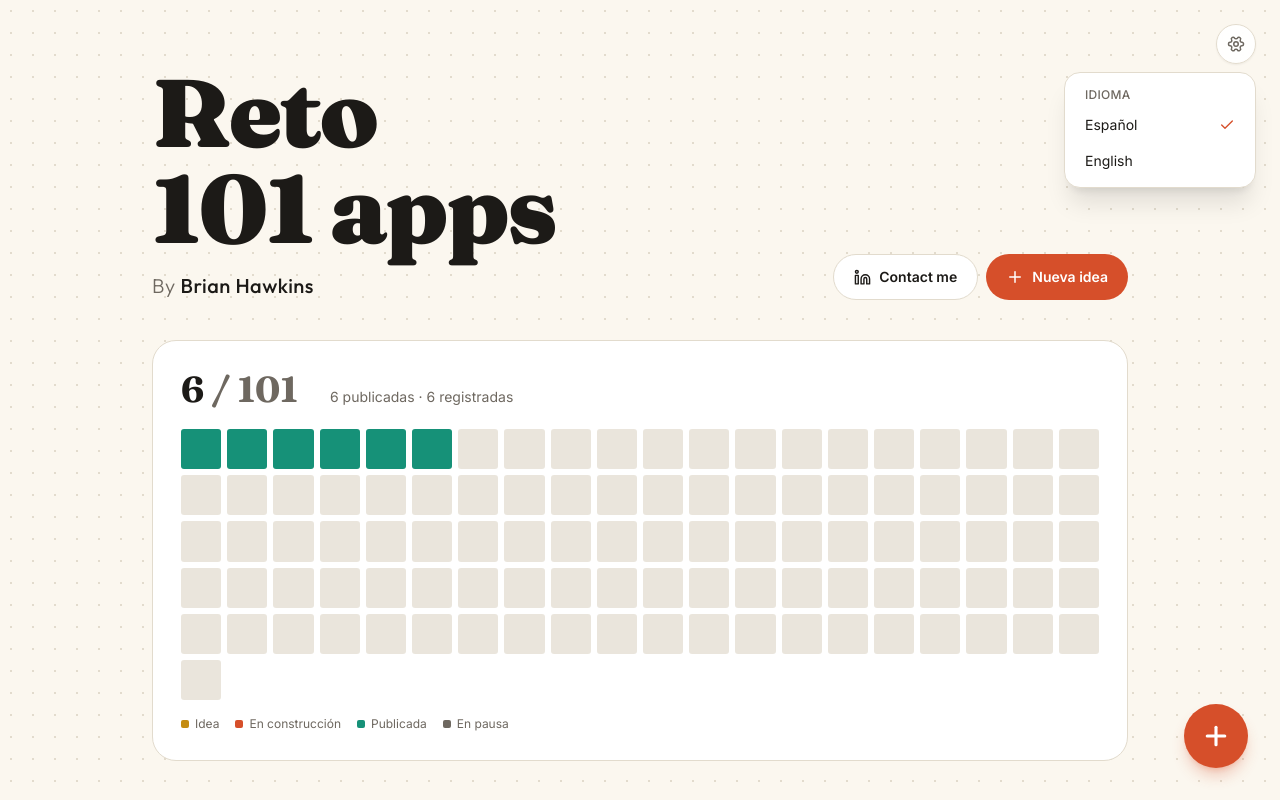
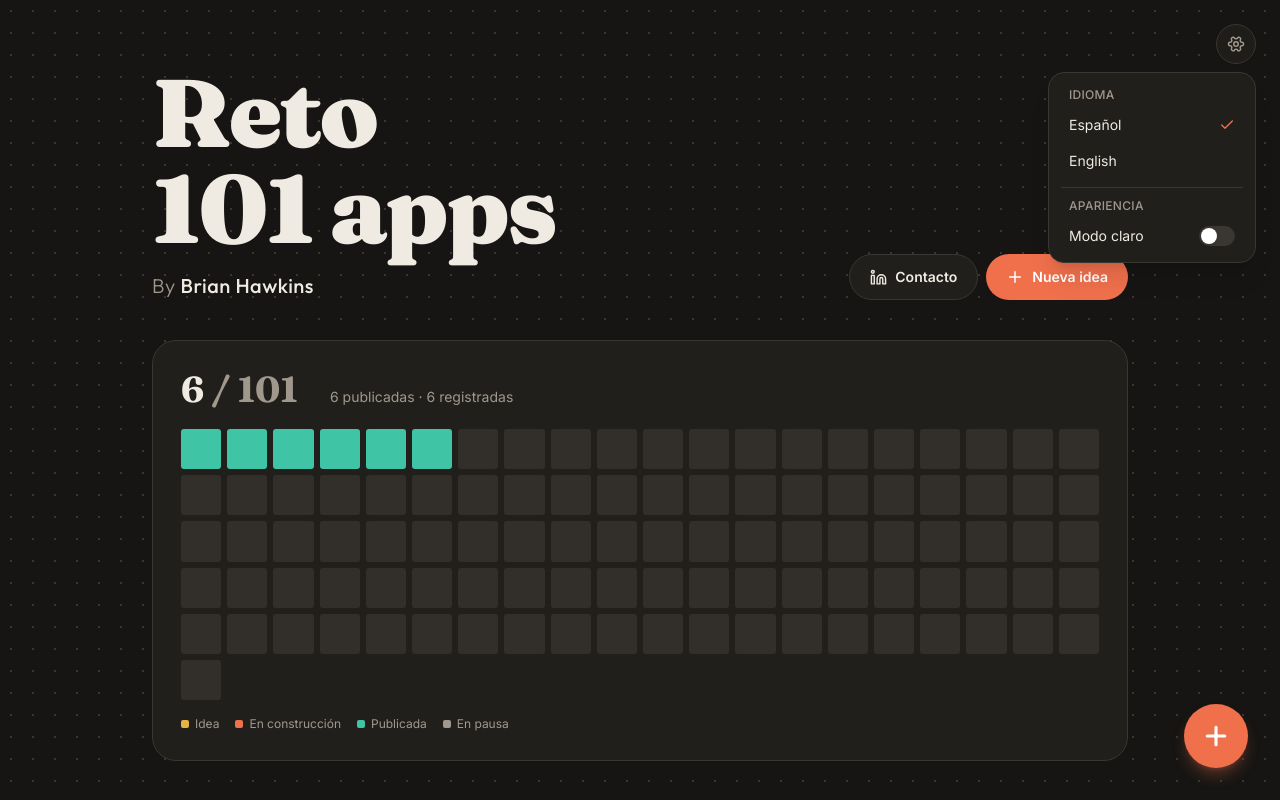
Before and after one commit to briandh5/101greatideas, a Next.js app: page / in a window 1280 px wide. Both pictures are taken after a click on the button 1236 px from the left and 44 px from the top of the page. Shown: the top 800 px of the page. Built offline with nearby package versions, Linux system fonts and the light colour scheme; no server answers.

Commit message:
Guía: oscuro por defecto con switch de modo claro y botón Contacto unificado
Co-Authored-By: Claude Opus 5.5 (1M context) <noreply@anthropic.com>
Claude-Session: https://claude.ai/code/session_0181t2iUKTvEEmZWgnY9DCj8

```diff
--- a/app/globals.css
+++ b/app/globals.css
@@ -3,6 +3,22 @@
 @tailwind utilities;
 
 :root {
+  --papel: 22 21 19;
+  --hoja: 33 31 28;
+  --tinta: 240 235 226;
+  --tenue: 160 152 140;
+  --linea: 58 54 49;
+  --tomate: 240 112 76;
+  --menta: 64 196 166;
+  --mostaza: 230 180 70;
+  --brillo-menta: 46 230 180;
+  --brillo-mostaza: 255 200 60;
+  --brillo-tomate: 255 120 80;
+  color-scheme: dark;
+}
+
+/* Modo claro: se activa desde el engrane de ajustes (el oscuro es el de siempre) */
+:root[data-tema="claro"] {
   --papel: 251 247 239;
   --hoja: 255 255 255;
   --tinta: 28 26 23;
@@ -11,24 +27,7 @@
   --tomate: 214 79 42;
   --menta: 22 145 120;
   --mostaza: 196 140 18;
-  --brillo-menta: 46 230 180;
-  --brillo-mostaza: 255 200 60;
-  --brillo-tomate: 255 120 80;
   color-scheme: light;
-}
-
-@media (prefers-color-scheme: dark) {
-  :root {
-    --papel: 22 21 19;
-    --hoja: 33 31 28;
-    --tinta: 240 235 226;
-    --tenue: 160 152 140;
-    --linea: 58 54 49;
-    --tomate: 240 112 76;
-    --menta: 64 196 166;
-    --mostaza: 230 180 70;
-    color-scheme: dark;
-  }
 }
 
 body {
--- a/app/layout.tsx
+++ b/app/layout.tsx
@@ -1,7 +1,7 @@
 import type { Metadata, Viewport } from "next";
 import { Fraunces, Inter, Outfit } from "next/font/google";
 import Ajustes from "@/components/Ajustes";
-import { leerIdioma } from "@/lib/idioma";
+import { leerIdioma, leerTema } from "@/lib/idioma";
 import "./globals.css";
 
 const titulo = Fraunces({ subsets: ["latin"], variable: "--font-titulo", weight: ["500", "700", "900"] });
@@ -16,11 +16,11 @@ export const metadata: Metadata = {
 export const viewport: Viewport = { width: "device-width", initialScale: 1 };
 
 export default async function RootLayout({ children }: { children: React.ReactNode }) {
-  const idioma = await leerIdioma();
+  const [idioma, tema] = await Promise.all([leerIdioma(), leerTema()]);
   return (
-    <html lang={idioma} className={`${titulo.variable} ${texto.variable} ${firma.variable}`}>
+    <html lang={idioma} data-tema={tema} className={`${titulo.variable} ${texto.variable} ${firma.variable}`}>
       <body className="min-h-screen font-texto antialiased">
-        <Ajustes idioma={idioma} />
+        <Ajustes idioma={idioma} tema={tema} />
         {children}
       </body>
     </html>
--- a/app/page.tsx
+++ b/app/page.tsx
@@ -37,7 +37,7 @@ export default async function Inicio() {
         </div>
         <div className="flex flex-wrap gap-2">
           <a href={LINKEDIN} target="_blank" rel="noreferrer" className="boton-secundario">
-            <Linkedin size={17} /> {t.contactMe}
+            <Linkedin size={17} /> {t.contacto}
           </a>
           <Link href="/nueva" className="boton-primario hidden sm:inline-flex">
             <Plus size={18} /> {t.nuevaIdea}
--- a/components/Ajustes.tsx
+++ b/components/Ajustes.tsx
@@ -3,17 +3,18 @@
 import { useRouter } from "next/navigation";
 import { useEffect, useRef, useState, useTransition } from "react";
 import { Check, Settings } from "lucide-react";
-import { COOKIE_IDIOMA, TEXTOS, type Idioma } from "@/lib/i18n";
+import { COOKIE_IDIOMA, COOKIE_TEMA, TEXTOS, type Idioma, type Tema } from "@/lib/i18n";
 
 const OPCIONES: { idioma: Idioma; nombre: string }[] = [
   { idioma: "es", nombre: "Español" },
   { idioma: "en", nombre: "English" },
 ];
 
-/** Engrane fijo en la esquina con el cambio de idioma. La elección se guarda en una cookie por un año. */
-export default function Ajustes({ idioma }: { idioma: Idioma }) {
+/** Engrane fijo en la esquina con el idioma y el modo claro. Cada elección se guarda en una cookie por un año. */
+export default function Ajustes({ idioma, tema: temaInicial }: { idioma: Idioma; tema: Tema }) {
   const router = useRouter();
   const [abierto, setAbierto] = useState(false);
+  const [tema, setTema] = useState(temaInicial);
   const [cambiando, startTransition] = useTransition();
   const caja = useRef<HTMLDivElement>(null);
   const t = TEXTOS[idioma];
@@ -38,6 +39,13 @@ export default function Ajustes({ idioma }: { idioma: Idioma }) {
     startTransition(() => router.refresh());
   }
 
+  function cambiarTema() {
+    const nuevo: Tema = tema === "claro" ? "oscuro" : "claro";
+    setTema(nuevo);
+    document.cookie = `${COOKIE_TEMA}=${nuevo}; path=/; max-age=31536000; samesite=lax`;
+    document.documentElement.dataset.tema = nuevo;
+  }
+
   return (
     <div ref={caja} className="fixed right-4 top-4 z-40 sm:right-6 sm:top-6">
       <button
@@ -50,7 +58,7 @@ export default function Ajustes({ idioma }: { idioma: Idioma }) {
         <Settings size={18} className={`transition-transform duration-500 ${abierto || cambiando ? "rotate-90" : ""}`} />
       </button>
       {abierto && (
-        <div className="absolute right-0 mt-2 w-48 animate-[aparecer_160ms_ease-out] rounded-2xl border border-linea bg-hoja p-2 shadow-xl shadow-black/10">
+        <div className="absolute right-0 mt-2 w-52 animate-[aparecer_160ms_ease-out] rounded-2xl border border-linea bg-hoja p-2 shadow-xl shadow-black/10">
           <p className="px-3 pb-1 pt-1.5 text-xs font-medium uppercase tracking-wide text-tenue">{t.idioma}</p>
           {OPCIONES.map((o) => (
             <button
@@ -63,6 +71,24 @@ export default function Ajustes({ idioma }: { idioma: Idioma }) {
               {o.idioma === idioma && <Check size={16} className="text-tomate" />}
             </button>
           ))}
+          <div className="mx-1 my-2 border-t border-linea" />
+          <p className="px-3 pb-1 pt-0.5 text-xs font-medium uppercase tracking-wide text-tenue">{t.apariencia}</p>
+          <button
+            type="button"
+            role="switch"
+            aria-checked={tema === "claro"}
+            onClick={cambiarTema}
+            className="flex w-full items-center justify-between rounded-xl px-3 py-2 text-left text-sm hover:bg-papel"
+          >
+            {t.modoClaro}
+            <span
+              className={`relative h-5 w-9 rounded-full transition-colors ${tema === "claro" ? "bg-tomate" : "bg-linea"}`}
+            >
+              <span
+                className={`absolute top-0.5 h-4 w-4 rounded-full bg-white shadow transition-all ${tema === "claro" ? "left-[18px]" : "left-0.5"}`}
+              />
+            </span>
+          </button>
         </div>
       )}
     </div>
--- a/lib/i18n.ts
+++ b/lib/i18n.ts
@@ -3,12 +3,13 @@ import type { Estado, Idea } from "./types";
 export const IDIOMAS = ["es", "en"] as const;
 export type Idioma = (typeof IDIOMAS)[number];
 export const COOKIE_IDIOMA = "101gi-idioma";
+export const COOKIE_TEMA = "101gi-tema";
+export type Tema = "oscuro" | "claro";
 
 export const esIdioma = (v: unknown): v is Idioma => IDIOMAS.includes(v as Idioma);
 
 const ES = {
   titulo: ["Reto", "101 apps"],
-  contactMe: "Contact me",
   nuevaIdea: "Nueva idea",
   publicadas: "publicadas",
   registradas: "registradas",
@@ -23,6 +24,8 @@ const ES = {
   contacto: "Contacto",
   ajustes: "Ajustes",
   idioma: "Idioma",
+  apariencia: "Apariencia",
+  modoClaro: "Modo claro",
   cargandoVista: "Cargando vista previa…",
   sinVivo: "Aún sin versión en vivo",
   clicProyecto: "Clic para ver el proyecto completo",
@@ -37,7 +40,6 @@ const ES = {
 
 const EN: typeof ES = {
   titulo: ["101 apps", "challenge"],
-  contactMe: "Contact me",
   nuevaIdea: "New idea",
   publicadas: "live",
   registradas: "registered",
@@ -52,6 +54,8 @@ const EN: typeof ES = {
   contacto: "Contact",
   ajustes: "Settings",
   idioma: "Language",
+  apariencia: "Appearance",
+  modoClaro: "Light mode",
   cargandoVista: "Loading preview…",
   sinVivo: "No live version yet",
   clicProyecto: "Click to see the full project",
--- a/lib/idioma.ts
+++ b/lib/idioma.ts
@@ -1,9 +1,14 @@
 import "server-only";
 import { cookies } from "next/headers";
-import { COOKIE_IDIOMA, esIdioma, type Idioma } from "./i18n";
+import { COOKIE_IDIOMA, COOKIE_TEMA, esIdioma, type Idioma, type Tema } from "./i18n";
 
 /** Idioma guardado por el engrane de ajustes (cookie); español por defecto. */
 export async function leerIdioma(): Promise<Idioma> {
   const valor = (await cookies()).get(COOKIE_IDIOMA)?.value;
   return esIdioma(valor) ? valor : "es";
 }
+
+/** Tema guardado por el switch de ajustes; oscuro por defecto. */
+export async function leerTema(): Promise<Tema> {
+  return (await cookies()).get(COOKIE_TEMA)?.value === "claro" ? "claro" : "oscuro";
+}
```
